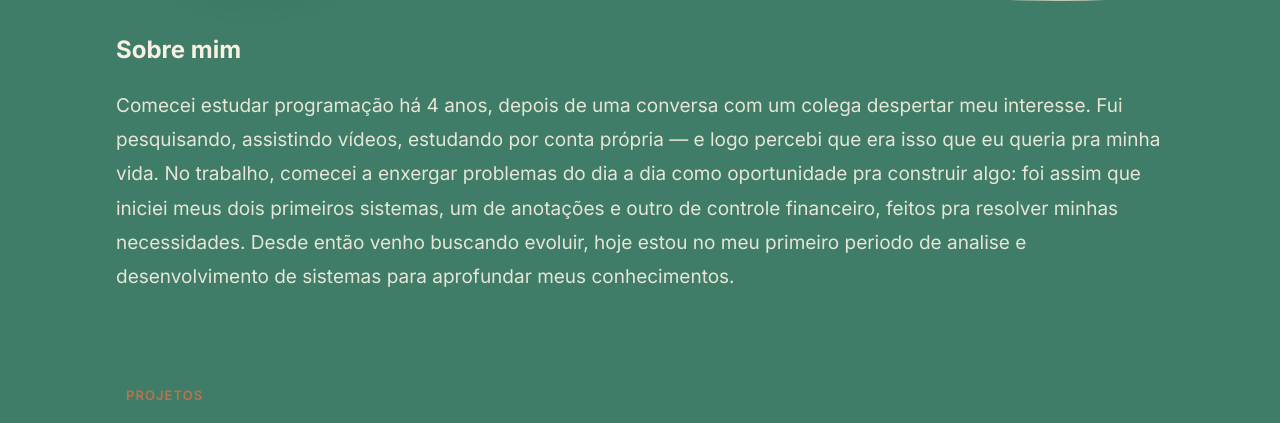
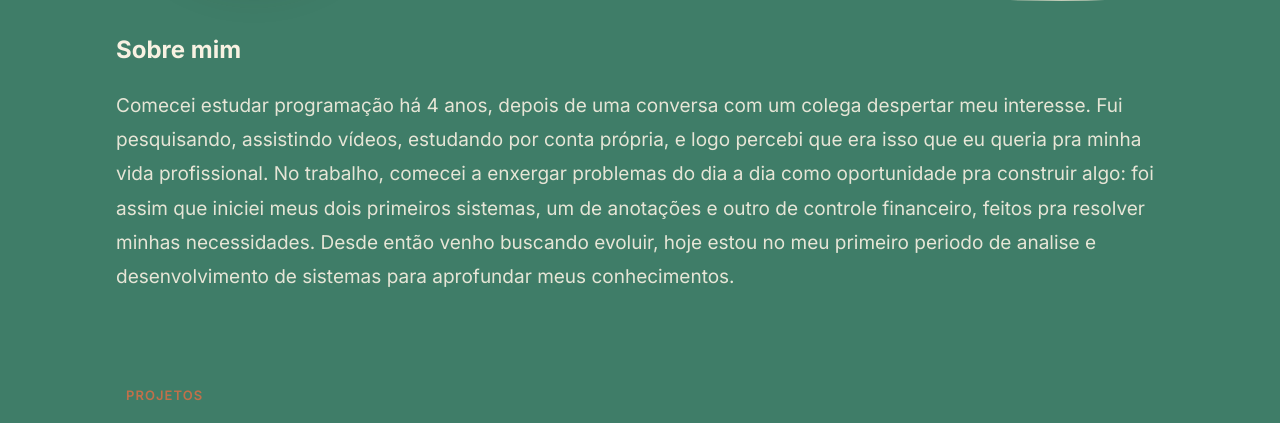
Before and after one commit to wesley-c-f-lourenco/wesley-c-f-lourenco, a plain HTML site: page index.html in a window 1280 px wide. Shown: the part 362-785 px from the top of the page. Drawn offline with Linux system fonts and the light colour scheme.

Commit message:
Atualizar o index.html

```diff
--- a/index.html
+++ b/index.html
@@ -66,8 +66,8 @@
             <p class="texto-sobre">
                 Comecei estudar programação há 4 anos, depois de uma conversa com um colega
                 despertar meu interesse. Fui pesquisando, assistindo vídeos,
-                estudando por conta própria — e logo percebi que era isso que eu queria pra
-                minha vida. No trabalho, comecei a enxergar problemas do dia a dia como
+                estudando por conta própria, e logo percebi que era isso que eu queria pra
+                minha vida profissional. No trabalho, comecei a enxergar problemas do dia a dia como
                 oportunidade pra construir algo: foi assim que iniciei meus dois primeiros sistemas,
                 um de anotações e outro de controle financeiro, feitos pra resolver minhas necessidades.
                 Desde então venho buscando evoluir, hoje estou no meu primeiro periodo de analise
```
